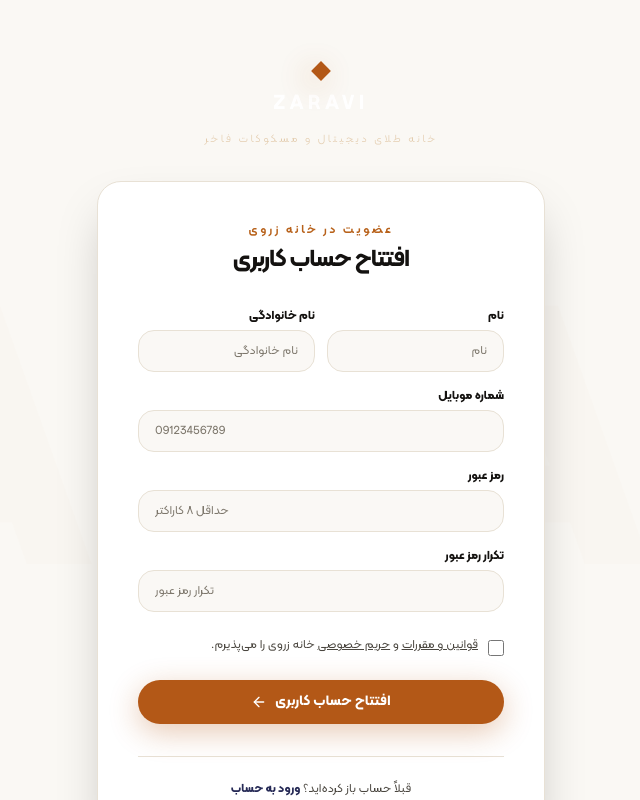
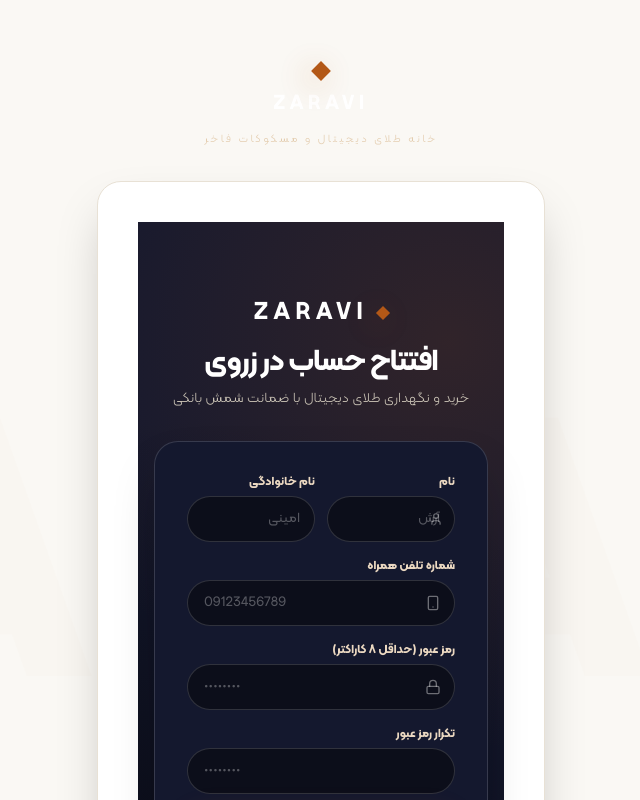
Before and after one commit to Omideafuri/Colorado-best, a Next.js app: page /register in a window 1280 px wide. Shown: the top 800 px of the page, without its empty margins (319-959 px from the left). Built offline with nearby package versions, Linux system fonts and the light colour scheme; no server answers.

Commit message:
design: redesign authentication interfaces

```diff
--- a/src/app/(auth)/login/page.tsx
+++ b/src/app/(auth)/login/page.tsx
@@ -1,102 +1,115 @@
 'use client';
 
+import { useState, useTransition } from 'react';
 import Link from 'next/link';
 import { useRouter } from 'next/navigation';
-import { useState, useTransition } from 'react';
 import { loginAction } from '../actions';
 import { Button } from '@/components/ui/button';
-import { ArrowLeft } from 'lucide-react';
+import { ArrowLeft, Lock, Smartphone } from 'lucide-react';
 
 export default function LoginPage() {
   const router = useRouter();
   const [isPending, startTransition] = useTransition();
   const [error, setError] = useState<string | null>(null);
 
-  async function onSubmit(formData: FormData) {
+  const handleSubmit = (e: React.FormEvent<HTMLFormElement>) => {
+    e.preventDefault();
     setError(null);
+
+    const formData = new FormData(e.currentTarget);
     startTransition(async () => {
       const result = await loginAction(formData);
       if (result.success) {
         router.push('/dashboard');
         router.refresh();
       } else {
-        setError(result.error || 'اطلاعات ورود نامعتبر است');
+        setError(result.error || 'شماره موبایل یا رمز عبور اشتباه است');
       }
     });
-  }
+  };
 
   return (
-    <>
+    <div className="min-h-screen bg-v2-lapis text-white flex flex-col justify-center items-center px-4 py-12 selection:bg-[#B35817]">
+      <div className="w-full max-w-md">
+
+        {/* Brand Header */}
         <div className="text-center mb-8">
-        <span className="text-xs tracking-brand font-semibold text-[#B8621B] block mb-1.5 uppercase">میز معاملات</span>
-        <h1 className="text-2xl font-bold text-[#141210] tracking-tight">ورود به حساب کاربری</h1>
+          <Link href="/" className="inline-flex items-center gap-2.5 mb-4 group">
+            <span className="diamond-motif !w-2.5 !h-2.5 group-hover:rotate-90 transition-transform duration-500 shadow-copper-glow" />
+            <span className="text-2xl tracking-brand font-bold text-white group-hover:text-[#EBD8C1] transition-colors">
+              ZARAVI
+            </span>
+          </Link>
+          <h1 className="text-2xl sm:text-3xl font-bold text-white tracking-tight mb-2">ورود به پنل اعضا</h1>
+          <p className="text-xs sm:text-sm text-[#C7C0B3] font-light">
+            دسترسی به میز معاملات طلای دیجیتال و خزانه امن
+          </p>
         </div>
 
-      <form action={onSubmit} className="space-y-5">
+        {/* Login Container Card */}
+        <div className="bg-[#14182E] p-6 sm:p-8 rounded-2xl sm:rounded-3xl border border-white/15 shadow-2xl">
+          <form onSubmit={handleSubmit} className="space-y-4">
             {error && (
-          <div className="p-3.5 text-xs text-rose-800 bg-rose-50 border border-rose-200 rounded-2xl text-center">
+              <div className="p-3.5 text-xs font-semibold text-rose-300 bg-rose-950/60 border border-rose-800 rounded-xl text-center">
                 {error}
               </div>
             )}
 
             <div>
-          <label htmlFor="login-mobile" className="block text-xs font-bold text-[#141210] mb-2">
-            شماره موبایل
-          </label>
+              <label className="block text-xs font-bold text-[#EBD8C1] mb-1.5">شماره تلفن همراه</label>
+              <div className="relative">
                 <input
-            id="login-mobile"
-            type="tel"
                   name="mobile"
+                  type="text"
                   dir="ltr"
                   placeholder="09123456789"
+                  className="w-full rounded-xl border border-white/15 bg-[#0C0E1A] px-4 py-3 text-xs sm:text-sm font-num text-left text-white placeholder:text-white/30 focus:border-[#B35817] outline-none"
                   required
-            className="w-full rounded-2xl border border-[#E8E1D5] bg-[#FAF8F5] px-4 py-3.5 text-sm font-num placeholder:text-[#7D776C] focus:border-[#B8621B] focus:bg-white outline-none transition-all"
-            maxLength={11}
                 />
+                <Smartphone className="absolute right-3.5 top-1/2 -translate-y-1/2 w-4 h-4 text-white/40" />
+              </div>
             </div>
 
             <div>
-          <div className="flex items-center justify-between mb-2">
-            <label htmlFor="login-password" className="block text-xs font-bold text-[#141210]">
-              رمز عبور
-            </label>
-            <Link
-              href="/forgot-password"
-              className="text-xs text-[#7D776C] hover:text-[#B8621B] transition-colors"
-            >
-              فراموشی رمز عبور
+              <div className="flex justify-between items-center mb-1.5">
+                <label className="block text-xs font-bold text-[#EBD8C1]">رمز عبور</label>
+                <Link href="/forgot-password" className="text-[11px] text-[#B35817] hover:underline">
+                  فراموشی رمز؟
                 </Link>
               </div>
+              <div className="relative">
                 <input
-            id="login-password"
+                  name="password"
                   type="password"
-            name="password"
                   dir="ltr"
+                  placeholder="••••••••"
+                  className="w-full rounded-xl border border-white/15 bg-[#0C0E1A] px-4 py-3 text-xs sm:text-sm font-mono text-left text-white placeholder:text-white/30 focus:border-[#B35817] outline-none"
                   required
-            placeholder="••••••••"
-            className="w-full rounded-2xl border border-[#E8E1D5] bg-[#FAF8F5] px-4 py-3.5 text-sm placeholder:text-[#7D776C] focus:border-[#B8621B] focus:bg-white outline-none transition-all"
                 />
+                <Lock className="absolute right-3.5 top-1/2 -translate-y-1/2 w-4 h-4 text-white/40" />
+              </div>
             </div>
 
-        <div className="pt-2">
             <Button
               type="submit"
               isLoading={isPending}
               variant="primary"
-            className="w-full py-4 rounded-full text-xs font-bold shadow-copper-glow flex items-center justify-center gap-2"
+              className="w-full py-3.5 rounded-full text-xs font-bold shadow-copper-glow flex items-center justify-center gap-2 mt-2"
             >
-            <span>ورود به پنل زروی</span>
+              <span>ورود به حساب کاربری</span>
               <ArrowLeft className="w-4 h-4" />
             </Button>
-        </div>
           </form>
 
-      <p className="mt-8 text-center text-xs text-[#4A463F] border-t border-[#E8E1D5] pt-6">
-        حساب کاربری ندارید؟{' '}
-        <Link href="/register" className="font-bold text-[#262A56] hover:text-[#B8621B] transition-colors">
-          افتتاح حساب رایگان
+          <div className="mt-6 pt-5 border-t border-white/10 text-center text-xs text-[#C7C0B3]">
+            <span>حساب کاربری ندارید؟</span>{' '}
+            <Link href="/register" className="font-bold text-[#EBD8C1] hover:text-white hover:underline">
+              افتتاح حساب آنلاین
             </Link>
-      </p>
-    </>
+          </div>
+        </div>
+
+      </div>
+    </div>
   );
 }
--- a/src/app/(auth)/register/page.tsx
+++ b/src/app/(auth)/register/page.tsx
@@ -1,138 +1,148 @@
 'use client';
 
+import { useState, useTransition } from 'react';
 import Link from 'next/link';
 import { useRouter } from 'next/navigation';
-import { useState, useTransition } from 'react';
 import { registerAction } from '../actions';
 import { Button } from '@/components/ui/button';
-import { ArrowLeft } from 'lucide-react';
+import { ArrowLeft, User, Smartphone, Lock } from 'lucide-react';
 
 export default function RegisterPage() {
   const router = useRouter();
   const [isPending, startTransition] = useTransition();
   const [error, setError] = useState<string | null>(null);
 
-  async function onSubmit(formData: FormData) {
+  const handleSubmit = (e: React.FormEvent<HTMLFormElement>) => {
+    e.preventDefault();
     setError(null);
+
+    const formData = new FormData(e.currentTarget);
     startTransition(async () => {
       const result = await registerAction(formData);
       if (result.success) {
         router.push('/dashboard');
         router.refresh();
       } else {
-        setError(result.error || 'خطایی در ثبت‌نام رخ داد');
+        setError(result.error || 'خطایی در ایجاد حساب رخ داد');
       }
     });
-  }
+  };
 
   return (
-    <>
+    <div className="min-h-screen bg-v2-lapis text-white flex flex-col justify-center items-center px-4 py-12 selection:bg-[#B35817]">
+      <div className="w-full max-w-md">
+
+        {/* Brand Header */}
         <div className="text-center mb-8">
-        <span className="text-xs tracking-brand font-semibold text-[#B8621B] block mb-1.5 uppercase">عضویت در خانه زروی</span>
-        <h1 className="text-2xl font-bold text-[#141210] tracking-tight">افتتاح حساب کاربری</h1>
+          <Link href="/" className="inline-flex items-center gap-2.5 mb-4 group">
+            <span className="diamond-motif !w-2.5 !h-2.5 group-hover:rotate-90 transition-transform duration-500 shadow-copper-glow" />
+            <span className="text-2xl tracking-brand font-bold text-white group-hover:text-[#EBD8C1] transition-colors">
+              ZARAVI
+            </span>
+          </Link>
+          <h1 className="text-2xl sm:text-3xl font-bold text-white tracking-tight mb-2">افتتاح حساب در زروی</h1>
+          <p className="text-xs sm:text-sm text-[#C7C0B3] font-light">
+            خرید و نگهداری طلای دیجیتال با ضمانت شمش بانکی
+          </p>
         </div>
 
-      <form action={onSubmit} className="space-y-4">
+        {/* Form Container */}
+        <div className="bg-[#14182E] p-6 sm:p-8 rounded-2xl sm:rounded-3xl border border-white/15 shadow-2xl">
+          <form onSubmit={handleSubmit} className="space-y-4">
             {error && (
-          <div className="p-3.5 text-xs text-rose-800 bg-rose-50 border border-rose-200 rounded-2xl text-center">
+              <div className="p-3.5 text-xs font-semibold text-rose-300 bg-rose-950/60 border border-rose-800 rounded-xl text-center">
                 {error}
               </div>
             )}
 
             <div className="grid grid-cols-2 gap-3">
               <div>
-            <label htmlFor="reg-firstname" className="block text-xs font-bold text-[#141210] mb-1.5">نام</label>
+                <label className="block text-xs font-bold text-[#EBD8C1] mb-1.5">نام</label>
+                <div className="relative">
                   <input
-              id="reg-firstname"
+                    name="firstName"
                     type="text"
-              name="firstName"
+                    placeholder="آرش"
+                    className="w-full rounded-xl border border-white/15 bg-[#0C0E1A] px-3.5 py-3 text-xs sm:text-sm text-white placeholder:text-white/30 focus:border-[#B35817] outline-none"
                     required
-              placeholder="نام"
-              className="w-full rounded-2xl border border-[#E8E1D5] bg-[#FAF8F5] px-4 py-3 text-xs placeholder:text-[#7D776C] focus:border-[#B8621B] focus:bg-white outline-none transition-all"
                   />
+                  <User className="absolute right-3 top-1/2 -translate-y-1/2 w-3.5 h-3.5 text-white/40" />
+                </div>
               </div>
               <div>
-            <label htmlFor="reg-lastname" className="block text-xs font-bold text-[#141210] mb-1.5">نام خانوادگی</label>
+                <label className="block text-xs font-bold text-[#EBD8C1] mb-1.5">نام خانوادگی</label>
                 <input
-              id="reg-lastname"
+                  name="lastName"
                   type="text"
-              name="lastName"
+                  placeholder="امینی"
+                  className="w-full rounded-xl border border-white/15 bg-[#0C0E1A] px-3.5 py-3 text-xs sm:text-sm text-white placeholder:text-white/30 focus:border-[#B35817] outline-none"
                   required
-              placeholder="نام خانوادگی"
-              className="w-full rounded-2xl border border-[#E8E1D5] bg-[#FAF8F5] px-4 py-3 text-xs placeholder:text-[#7D776C] focus:border-[#B8621B] focus:bg-white outline-none transition-all"
                 />
               </div>
             </div>
 
             <div>
-          <label htmlFor="reg-mobile" className="block text-xs font-bold text-[#141210] mb-1.5">شماره موبایل</label>
+              <label className="block text-xs font-bold text-[#EBD8C1] mb-1.5">شماره تلفن همراه</label>
+              <div className="relative">
                 <input
-            id="reg-mobile"
-            type="tel"
                   name="mobile"
+                  type="text"
                   dir="ltr"
+                  placeholder="09123456789"
+                  className="w-full rounded-xl border border-white/15 bg-[#0C0E1A] px-4 py-3 text-xs sm:text-sm font-num text-left text-white placeholder:text-white/30 focus:border-[#B35817] outline-none"
                   required
-            placeholder="09123456789"
-            className="w-full rounded-2xl border border-[#E8E1D5] bg-[#FAF8F5] px-4 py-3 text-xs font-num placeholder:text-[#7D776C] focus:border-[#B8621B] focus:bg-white outline-none transition-all"
-            maxLength={11}
+                />
+                <Smartphone className="absolute right-3.5 top-1/2 -translate-y-1/2 w-4 h-4 text-white/40" />
+              </div>
+            </div>
+
+            <div>
+              <label className="block text-xs font-bold text-[#EBD8C1] mb-1.5">رمز عبور (حداقل ۸ کاراکتر)</label>
+              <div className="relative">
+                <input
+                  name="password"
+                  type="password"
+                  dir="ltr"
+                  placeholder="••••••••"
+                  className="w-full rounded-xl border border-white/15 bg-[#0C0E1A] px-4 py-3 text-xs sm:text-sm font-mono text-left text-white placeholder:text-white/30 focus:border-[#B35817] outline-none"
+                  required
+                />
+                <Lock className="absolute right-3.5 top-1/2 -translate-y-1/2 w-4 h-4 text-white/40" />
+              </div>
+            </div>
+
+            <div>
+              <label className="block text-xs font-bold text-[#EBD8C1] mb-1.5">تکرار رمز عبور</label>
+              <input
+                name="confirmPassword"
+                type="password"
+                dir="ltr"
+                placeholder="••••••••"
+                className="w-full rounded-xl border border-white/15 bg-[#0C0E1A] px-4 py-3 text-xs sm:text-sm font-mono text-left text-white placeholder:text-white/30 focus:border-[#B35817] outline-none"
+                required
               />
             </div>
 
-        <div>
-          <label htmlFor="reg-password" className="block text-xs font-bold text-[#141210] mb-1.5">رمز عبور</label>
-          <input
-            id="reg-password"
-            type="password"
-            name="password"
-            dir="ltr"
-            required
-            placeholder="حداقل ۸ کاراکتر"
-            className="w-full rounded-2xl border border-[#E8E1D5] bg-[#FAF8F5] px-4 py-3 text-xs placeholder:text-[#7D776C] focus:border-[#B8621B] focus:bg-white outline-none transition-all"
-          />
-        </div>
-
-        <div>
-          <label htmlFor="reg-confirm-password" className="block text-xs font-bold text-[#141210] mb-1.5">تکرار رمز عبور</label>
-          <input
-            id="reg-confirm-password"
-            type="password"
-            name="confirmPassword"
-            dir="ltr"
-            required
-            placeholder="تکرار رمز عبور"
-            className="w-full rounded-2xl border border-[#E8E1D5] bg-[#FAF8F5] px-4 py-3 text-xs placeholder:text-[#7D776C] focus:border-[#B8621B] focus:bg-white outline-none transition-all"
-          />
-        </div>
-
-        <label className="flex items-start gap-2.5 cursor-pointer pt-2">
-          <input type="checkbox" required className="mt-1 h-4 w-4 rounded border-[#E8E1D5] text-[#262A56] focus:ring-0 accent-[#B8621B]" />
-          <span className="text-xs text-[#4A463F] leading-relaxed">
-            <Link href="/terms" className="underline hover:text-[#141210]">قوانین و مقررات</Link>
-            {' '}و{' '}
-            <Link href="/privacy" className="underline hover:text-[#141210]">حریم خصوصی</Link>
-            {' '}خانه زروی را می‌پذیرم.
-          </span>
-        </label>
-
-        <div className="pt-2">
             <Button
               type="submit"
               isLoading={isPending}
               variant="primary"
-            className="w-full py-4 rounded-full text-xs font-bold shadow-copper-glow flex items-center justify-center gap-2"
+              className="w-full py-3.5 rounded-full text-xs font-bold shadow-copper-glow flex items-center justify-center gap-2 mt-2"
             >
-            <span>افتتاح حساب کاربری</span>
+              <span>افتتاح حساب و ورود به پنل</span>
               <ArrowLeft className="w-4 h-4" />
             </Button>
-        </div>
           </form>
 
-      <p className="mt-8 text-center text-xs text-[#4A463F] border-t border-[#E8E1D5] pt-6">
-        قبلاً حساب باز کرده‌اید؟{' '}
-        <Link href="/login" className="font-bold text-[#262A56] hover:text-[#B8621B] transition-colors">
-          ورود به حساب
+          <div className="mt-6 pt-5 border-t border-white/10 text-center text-xs text-[#C7C0B3]">
+            <span>قبلاً حساب کاربری ساخته‌اید؟</span>{' '}
+            <Link href="/login" className="font-bold text-[#EBD8C1] hover:text-white hover:underline">
+              ورود اعضا
             </Link>
-      </p>
-    </>
+          </div>
+        </div>
+
+      </div>
+    </div>
   );
 }
```
Lines whose indentation alone changed are shown as unchanged.
